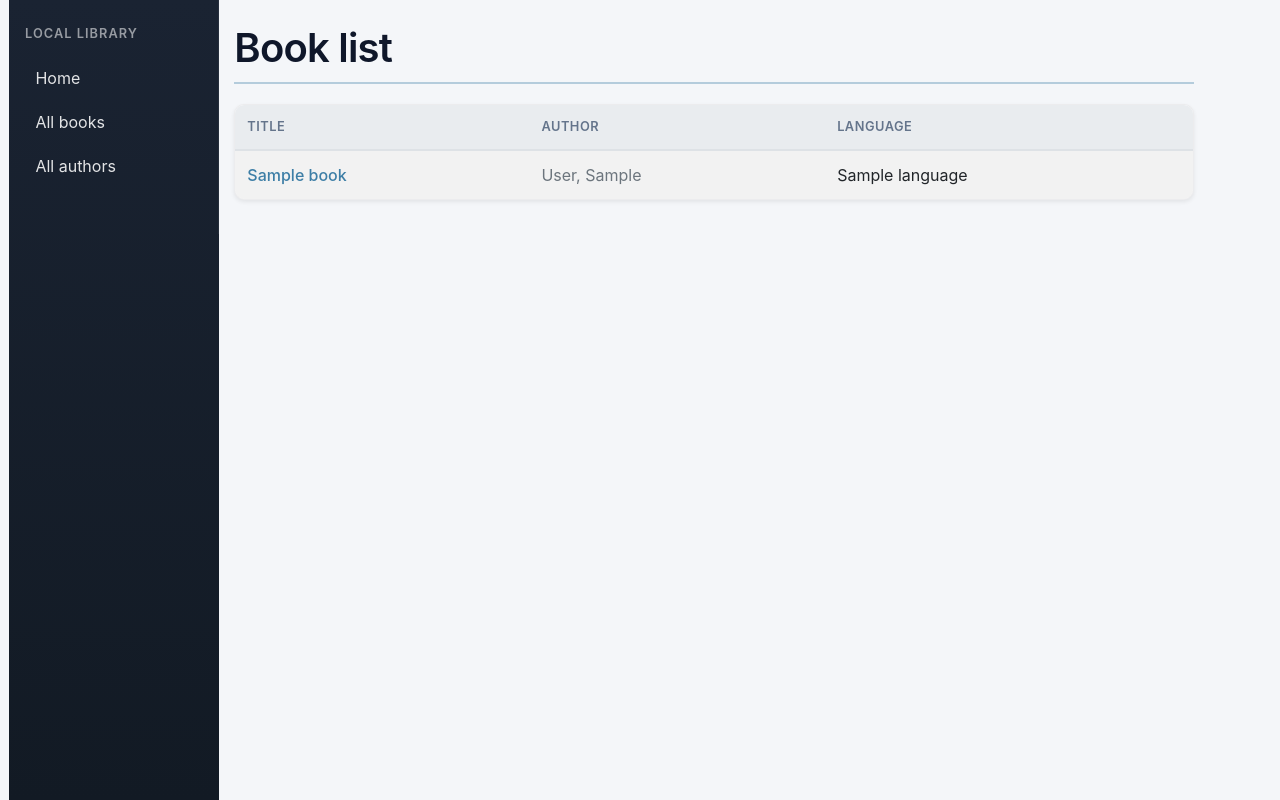
After one commit to andrii-venher/app-servers-project, a Django app: page /catalog/books/ in a window 1280 px wide. The commit adds this page. Run offline with Django 5.2, Linux system fonts and the light colour scheme; tables that the repository leaves empty hold one stand-in row (values such as "Sample post").

Commit message:
Implement books and authors pages

```diff
--- a/catalog/static/css/styles.css
+++ b/catalog/static/css/styles.css
@@ -1,5 +1,128 @@
+/* Local Library — layout and polish (Bootstrap 4 compatible) */
+
+:root {
+    --ll-bg: #f4f6f9;
+    --ll-sidebar: #1a2332;
+    --ll-sidebar-muted: rgba(255, 255, 255, 0.55);
+    --ll-accent: #3d7ea6;
+    --ll-accent-hover: #2d5f7d;
+    --ll-card-radius: 10px;
+}
+
+.site-body {
+    min-height: 100vh;
+    background: var(--ll-bg);
+    color: #1e293b;
+}
+
+.site-row {
+    min-height: 100vh;
+}
+
+.sidebar-col {
+    background: linear-gradient(180deg, var(--ll-sidebar) 0%, #121a24 100%);
+    padding-left: 0;
+    padding-right: 0;
+}
+
+.sidebar-nav-wrap {
+    position: sticky;
+    top: 0;
+    padding: 1.5rem 1rem 2rem;
+    border-right: 1px solid rgba(255, 255, 255, 0.06);
+}
+
+.sidebar-brand {
+    letter-spacing: 0.08em;
+    color: var(--ll-sidebar-muted);
+    margin-bottom: 1rem;
+    font-weight: 600;
+}
+
 .sidebar-nav {
-    margin-top: 20px;
+    margin-top: 0;
     padding: 0;
     list-style: none;
 }
+
+.sidebar-nav li {
+    margin-bottom: 0.35rem;
+}
+
+.sidebar-nav a {
+    display: block;
+    padding: 0.45rem 0.65rem;
+    border-radius: 6px;
+    color: rgba(255, 255, 255, 0.88);
+    text-decoration: none;
+    transition: background 0.15s ease, color 0.15s ease;
+}
+
+.sidebar-nav a:hover,
+.sidebar-nav a:focus {
+    background: rgba(255, 255, 255, 0.08);
+    color: #fff;
+    text-decoration: none;
+}
+
+.main-col {
+    background: var(--ll-bg);
+}
+
+.main-content {
+    max-width: 960px;
+}
+
+.page-title {
+    font-weight: 600;
+    letter-spacing: -0.02em;
+    margin-bottom: 1.25rem;
+    padding-bottom: 0.65rem;
+    border-bottom: 2px solid rgba(61, 126, 166, 0.35);
+    color: #0f172a;
+}
+
+.text-link {
+    color: var(--ll-accent);
+    font-weight: 500;
+}
+
+.text-link:hover {
+    color: var(--ll-accent-hover);
+}
+
+.table-card {
+    border: none;
+    border-radius: var(--ll-card-radius);
+    overflow: hidden;
+    border: 1px solid rgba(15, 23, 42, 0.08);
+}
+
+.table-card .table thead th {
+    font-size: 0.8rem;
+    text-transform: uppercase;
+    letter-spacing: 0.04em;
+    color: #64748b;
+    border-top: none;
+    font-weight: 600;
+}
+
+.table-card .table tbody td {
+    vertical-align: middle;
+}
+
+.table-card .table tbody tr:hover {
+    background-color: rgba(61, 126, 166, 0.06);
+}
+
+.pagination .page-link {
+    color: var(--ll-accent);
+    border-radius: 6px;
+    margin: 0 2px;
+}
+
+.pagination .page-item.disabled .page-link {
+    color: #64748b;
+    background: transparent;
+    border-color: #dee2e6;
+}
--- a/catalog/templates/base_generic.html
+++ b/catalog/templates/base_generic.html
@@ -9,19 +9,24 @@
   {% load static %}
   <link rel="stylesheet" href="{% static 'css/styles.css' %}">
 </head>
-<body>
-  <div class="container-fluid">
-    <div class="row">
-      <div class="col-sm-2">
+<body class="site-body">
+  <div class="container-fluid px-lg-4">
+    <div class="row site-row">
+      <div class="col-sm-3 col-md-2 sidebar-col">
       {% block sidebar %}
-        <ul class="sidebar-nav">
-          <li><a href="{% url 'index' %}">Home</a></li>
-          <li><a href="#">All books</a></li>
-          <li><a href="">All authors</a></li>
-        </ul>
+        <nav class="sidebar-nav-wrap" aria-label="Main">
+          <p class="sidebar-brand text-uppercase small">Local Library</p>
+          <ul class="sidebar-nav">
+            <li><a href="{% url 'index' %}">Home</a></li>
+            <li><a href="{% url 'books' %}">All books</a></li>
+            <li><a href="{% url 'authors' %}">All authors</a></li>
+          </ul>
+        </nav>
       {% endblock %}
       </div>
-      <div class="col-sm-10 ">{% block content %}{% endblock %}</div>
+      <div class="col-sm-9 col-md-10 main-col">
+        <main class="main-content py-4">{% block content %}{% endblock %}</main>
+      </div>
     </div>
   </div>
 </body>
--- a/catalog/templates/catalog/author_detail.html
+++ b/catalog/templates/catalog/author_detail.html
@@ -5,7 +5,7 @@
 {% endblock %}
 
 {% block content %}
-  <h1>{{ author }}</h1>
+  <h1 class="page-title">{{ author }}</h1>
   <p>{{ author.date_of_birth }} — {% if author.date_of_death %}{{ author.date_of_death }}{% endif %}</p>
 
   <div style="margin-left:20px;margin-top:20px">
--- a/catalog/templates/catalog/book_detail.html
+++ b/catalog/templates/catalog/book_detail.html
@@ -5,7 +5,7 @@
 {% endblock %}
 
 {% block content %}
-  <h1>Title: {{ book.title }}</h1>
+  <h1 class="page-title">Title: {{ book.title }}</h1>
   <p><strong>Author:</strong>
     {% if book.author %}
       <a href="{{ book.author.get_absolute_url }}">{{ book.author }}</a>
--- /dev/null
+++ b/catalog/templates/catalog/book_list.html
@@ -0,0 +1,63 @@
+{% extends "base_generic.html" %}
+
+{% block title %}
+  <title>Books — Local Library</title>
+{% endblock %}
+
+{% block content %}
+  <h1 class="page-title">Book list</h1>
+  {% if book_list %}
+    <div class="card table-card shadow-sm">
+      <div class="card-body p-0">
+        <table class="table table-hover table-striped mb-0">
+          <thead class="thead-light">
+            <tr>
+              <th scope="col">Title</th>
+              <th scope="col">Author</th>
+              <th scope="col">Language</th>
+            </tr>
+          </thead>
+          <tbody>
+            {% for book in book_list %}
+              <tr>
+                <td>
+                  <a href="{{ book.get_absolute_url }}" class="text-link">{{ book.title }}</a>
+                </td>
+                <td>
+                  {% if book.author %}
+                    <a href="{{ book.author.get_absolute_url }}" class="text-muted">{{ book.author }}</a>
+                  {% else %}
+                    <em class="text-muted">—</em>
+                  {% endif %}
+                </td>
+                <td>{% if book.language %}{{ book.language }}{% else %}<em class="text-muted">—</em>{% endif %}</td>
+              </tr>
+            {% endfor %}
+          </tbody>
+        </table>
+      </div>
+    </div>
+  {% else %}
+    <p class="lead text-muted">There are no books in the library.</p>
+  {% endif %}
+
+  {% if is_paginated %}
+    <nav class="mt-4" aria-label="Book list pagination">
+      <ul class="pagination pagination-sm justify-content-center mb-0">
+        {% if page_obj.has_previous %}
+          <li class="page-item">
+            <a class="page-link" href="{{ request.path }}?page={{ page_obj.previous_page_number }}">Previous</a>
+          </li>
+        {% endif %}
+        <li class="page-item disabled">
+          <span class="page-link">Page {{ page_obj.number }} of {{ page_obj.paginator.num_pages }}</span>
+        </li>
+        {% if page_obj.has_next %}
+          <li class="page-item">
+            <a class="page-link" href="{{ request.path }}?page={{ page_obj.next_page_number }}">Next</a>
+          </li>
+        {% endif %}
+      </ul>
+    </nav>
+  {% endif %}
+{% endblock %}
--- a/catalog/urls.py
+++ b/catalog/urls.py
@@ -4,6 +4,8 @@ from . import views
 
 urlpatterns = [
     path('', views.index, name='index'),
+    path('books/', views.BookListView.as_view(), name='books'),
+    path('authors/', views.AuthorListView.as_view(), name='authors'),
     path('book/<int:pk>', views.BookDetailView.as_view(), name='book-detail'),
     path('author/<int:pk>', views.AuthorDetailView.as_view(), name='author-detail'),
 ]
--- a/catalog/views.py
+++ b/catalog/views.py
@@ -21,6 +21,16 @@ def index(request):
     return render(request, 'index.html', context=context)
 
 
+class BookListView(generic.ListView):
+    model = Book
+    paginate_by = 10
+
+
+class AuthorListView(generic.ListView):
+    model = Author
+    paginate_by = 10
+
+
 class BookDetailView(generic.DetailView):
     model = Book
 
```
Also changed, not shown: catalog/templates/catalog/author_list.html (added, +57 -0 lines), catalog/templates/index.html (+3 -4 lines).
